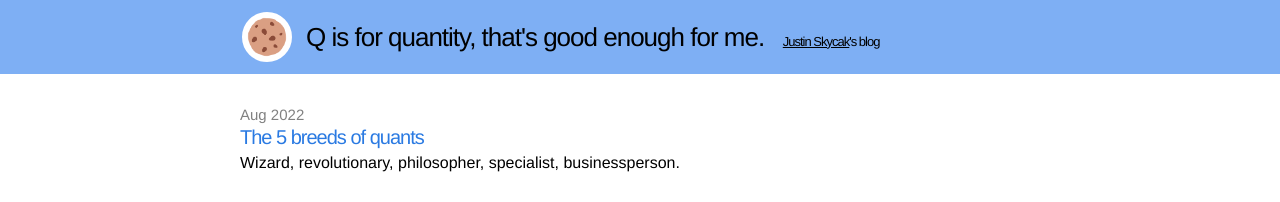
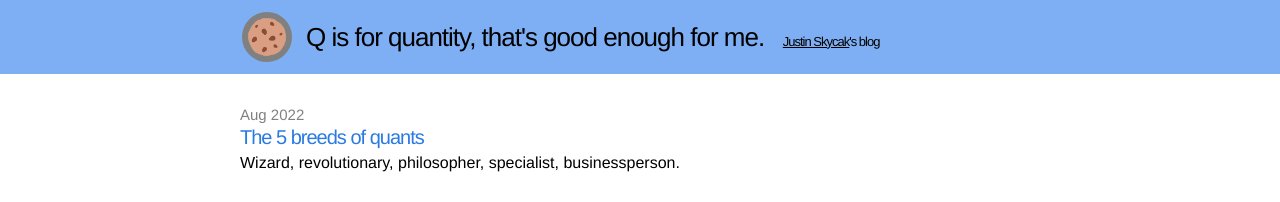
Before and after one commit to quantmonster/quantmonster.github.io, a Jekyll site: the page built from index.html, in a window 1280 px wide. Shown: the top 202 px of the page. Built offline with Jekyll 4.4.1, drawn with Linux system fonts in a browser that asks for light colours.

Commit message:
Update header.html

```diff
--- a/_includes/header.html
+++ b/_includes/header.html
@@ -5,7 +5,7 @@
     <table style="margin:0; padding:0; border:none; vertical-align: middle;">
     <tr>
         <td valign="center">
-          <a style="text-decoration:none;" href="{{ site.baseurl }}/"><img src="/images/cookie.png" style="float:left; height:40px; vertical-align: middle; border: 5px solid white; border-radius: 50%; background: white"></a>
+          <a style="text-decoration:none;" href="{{ site.baseurl }}/"><img src="/images/cookie.png" style="float:left; height:40px; vertical-align: middle; border: 5px solid gray; border-radius: 50%; background: gray"></a>
         </td>
         <td style="width:10px;"></td>
         <td valign="center"><div class="site-title">
```
